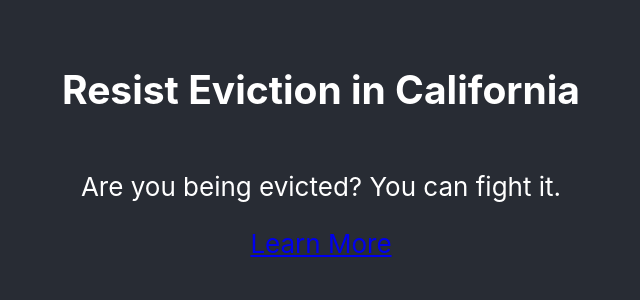
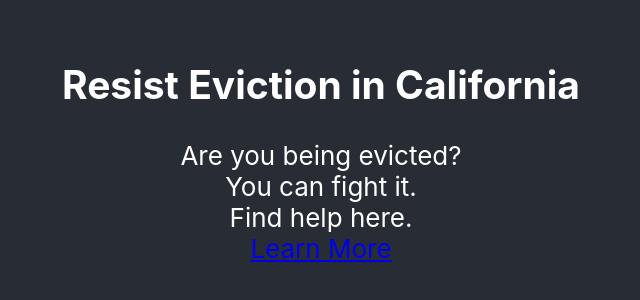
Before and after one commit to lindentree/resist-eviction-app, a React app: page / in a window 1280 px wide. Shown: the part 254-554 px from the top of the page, without its empty margins (319-959 px from the left). Built offline with nearby package versions, Linux system fonts and the light colour scheme.

Commit message:
refactor copy

```diff
--- a/src/App.js
+++ b/src/App.js
@@ -53,9 +53,7 @@
     <div className="App">
         <header className="App-header">
           <h1>Resist Eviction in California</h1>
-          <p>
-            Are you being evicted? You can fight it.
-          </p>
+          <Intro />
           <Link to="/yes">Learn More</Link>
 
         </header>
@@ -64,6 +62,17 @@
     )
 
   function Intro() {
+    return (
+      <div class="contents">
+      <div class="first-question">
+        <div>Are you being evicted?</div>
+        <div>You can fight it.</div>
+        <div>Find help here.</div>
+      </div>
+    </div>
+
+
+    )
 
   }
 }
```
